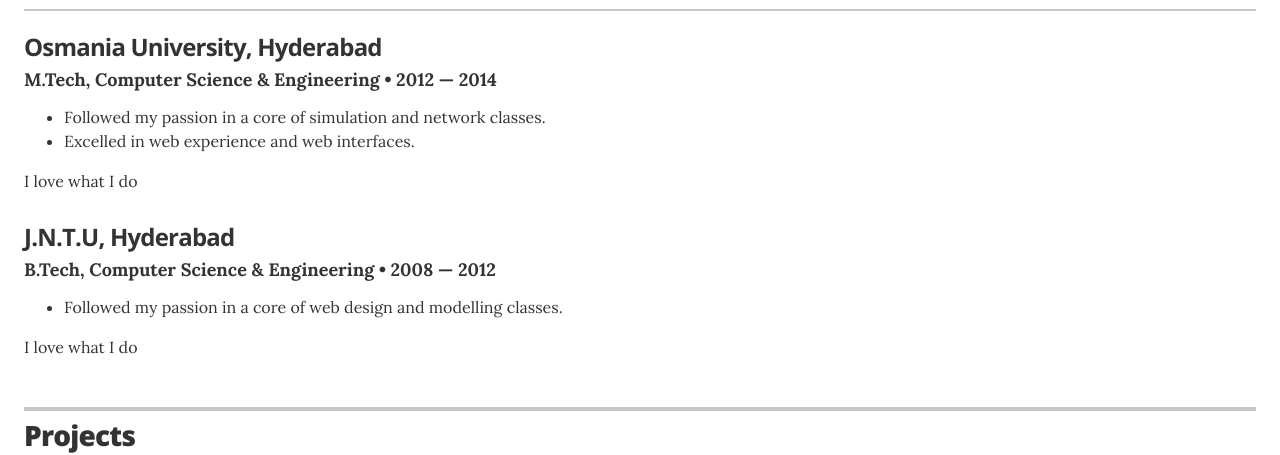
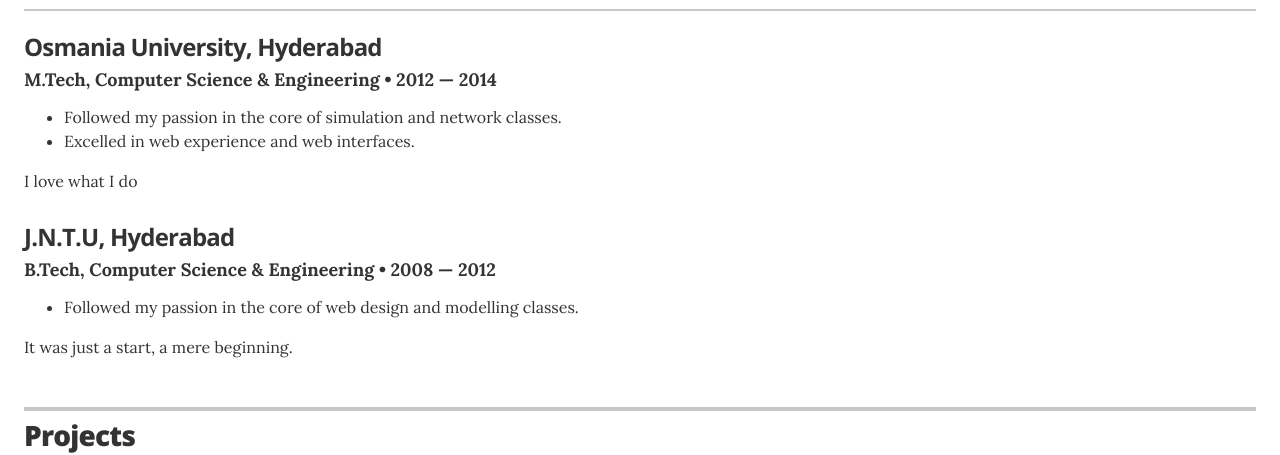
Before and after one commit to hammadmashkoor/hammadmashkoor.github.io, a Jekyll site: the page built from index.html, in a window 1280 px wide. Shown: the part 760-1215 px from the top of the page. Built offline with Jekyll 4.4.1, drawn with Linux system fonts in a browser that asks for light colours.

Commit message:
Update education.yml

```diff
--- a/_data/education.yml
+++ b/_data/education.yml
@@ -3,7 +3,7 @@
   uni: Osmania University, Hyderabad
   year: 2012 &mdash; 2014
   awards:
-    - award: Followed my passion in a core of simulation and network classes.
+    - award: Followed my passion in the core of simulation and network classes.
     - award: Excelled in web experience and web interfaces.
   summary: I love what I do
 
@@ -11,5 +11,5 @@
   uni: J.N.T.U, Hyderabad
   year: 2008 &mdash; 2012
   awards:
-    - award: Followed my passion in a core of web design and modelling classes.
-  summary: I love what I do
+    - award: Followed my passion in the core of web design and modelling classes.
+  summary: It was just a start, a mere beginning.
```
